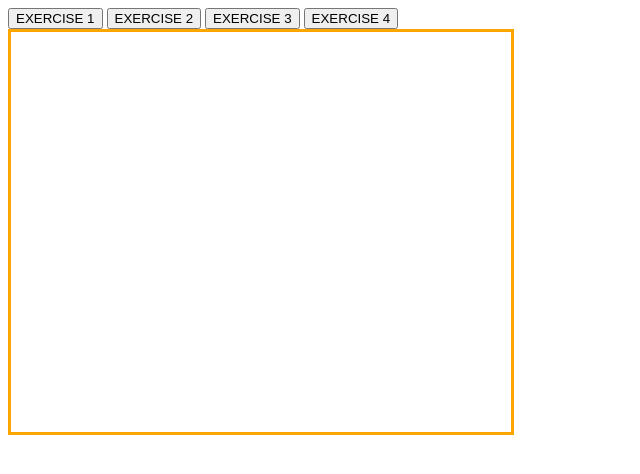
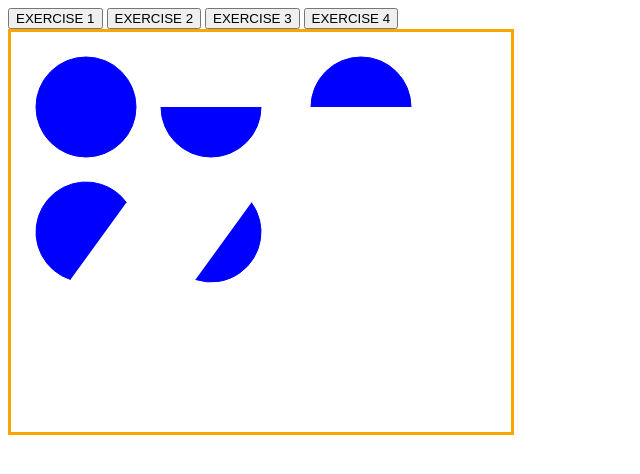
Before and after one commit to Mcaldas11/CD-CLASS, a plain HTML site: page ML5JS/Ex02_arcscurves.html in a window 1280 px wide. Both pictures are taken after a click on the button "EXERCISE 1". Shown: the whole page, without its empty margins (0-640 px from the left). Drawn offline with Linux system fonts and the light colour scheme.

Commit message:
ex01_ex02

```diff
--- a/ML5JS/Ex02_arcscurves.html
+++ b/ML5JS/Ex02_arcscurves.html
@@ -31,15 +31,74 @@
     function ex1() {
       ctx.clearRect(0, 0, W, H); //erase Canvas
 
+      ctx.fillStyle="blue";
+
+       ctx.beginPath();
+        ctx.fillStyle = "blue";
+        ctx.strokeStyle = "blue";
+        ctx.arc(75, 75, 50, 0, Math.PI * 2);
+        ctx.moveTo(20, 90);
+        ctx.fill();
+        ctx.stroke();
+        ctx.closePath();
+
+        ctx.beginPath();
+        ctx.fillStyle = "blue";
+        ctx.strokeStyle = "blue";
+        ctx.arc(200, 75, 50, 0, Math.PI);
+        ctx.moveTo(20, 90);
+        ctx.fill();
+        ctx.stroke();
+        ctx.closePath();
+
+        ctx.beginPath();
+        ctx.fillStyle = "blue";
+        ctx.strokeStyle = "blue";
+        ctx.arc(350, 75, 50, Math.PI, Math.PI * 2);
+        ctx.moveTo(20, 90);
+        ctx.fill();
+        ctx.stroke();
+        ctx.closePath();
+
+        ctx.beginPath();
+        ctx.fillStyle = "blue";
+        ctx.strokeStyle = "blue";
+        ctx.arc(75, 200, 50, (3 * Math.PI) / 5, (9 * Math.PI) / 5);
+        ctx.moveTo(20, 90);
+        ctx.fill();
+        ctx.stroke();
+        ctx.closePath();
+
+        ctx.beginPath();
+        ctx.fillStyle = "blue";
+        ctx.strokeStyle = "blue";
+        ctx.arc(200, 200, 50, (9 * Math.PI) / 5, (3 * Math.PI) / 5);
+        ctx.moveTo(20, 90);
+        ctx.fill();
+        ctx.stroke();
+        ctx.closePath();
+
       //TODO
     }
 
     function ex2() {
-      ctx.clearRect(0, 0, W, H); //erase Canvas
+      ctx.clearRect(0, 0, W, H);
 
-      //TODO
+      const colors = ["blue", "black", "red", "yellow", "green"];
+      const positions = [
+      [100, 100], [200, 100], [300, 100], // linha de cima
+      [150, 160], [250, 160]              // linha de baixo
+    ];
+
+      ctx.lineWidth = 8;
+
+      for (let i = 0; i < colors.length; i++) {
+      ctx.beginPath();
+      ctx.strokeStyle = colors[i];
+      ctx.arc(positions[i][0], positions[i][1], 40, 0, 2 * Math.PI);
+      ctx.stroke();
     }
-
+}
     function ex3() {
       ctx.clearRect(0, 0, W, H); //erase Canvas
 
```
